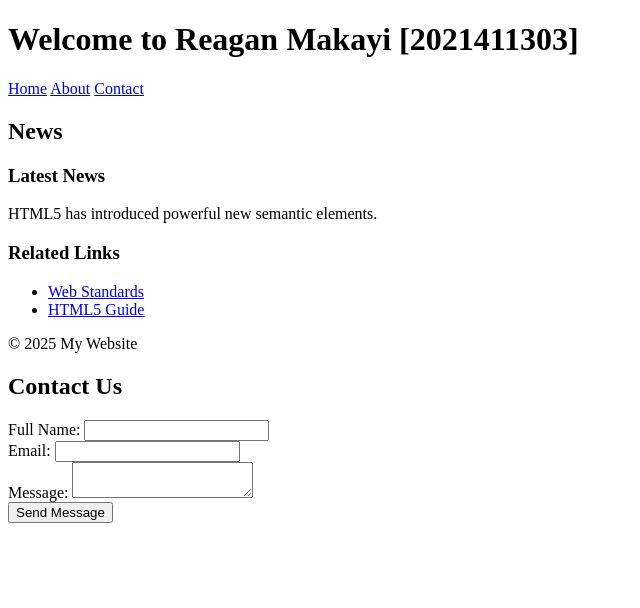
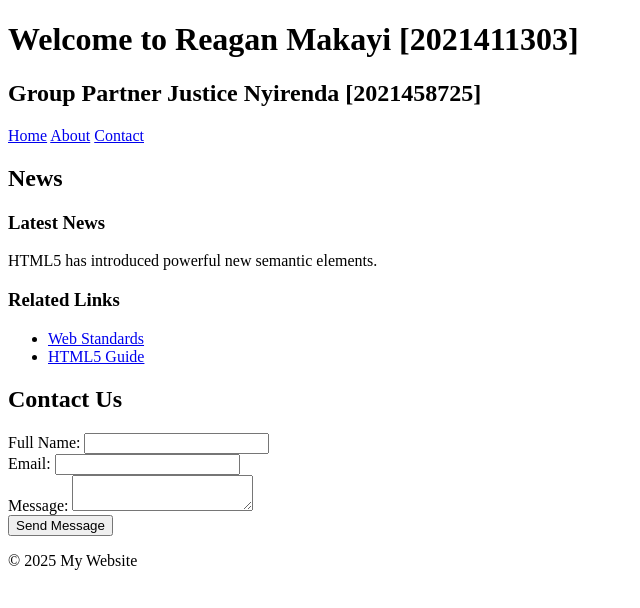
Before and after one commit to reaganmakayi1/lab2-html, a plain HTML site: page index.html in a window 1280 px wide. Shown: the whole page, without its empty margins (0-640 px from the left). Drawn offline with Linux system fonts and the light colour scheme.

Commit message:
Update index.html

```diff
--- a/index.html
+++ b/index.html
@@ -6,14 +6,17 @@
     <title>Week 2 Lab - Structured Web Page</title>
 </head>
 <body>
+
     <header>
         <h1>Welcome to Reagan Makayi [2021411303]</h1>
+        <h2> Group Partner  Justice Nyirenda [2021458725]</h2>
         <nav>
             <a href="#">Home</a>
             <a href="#">About</a>
             <a href="#">Contact</a>
         </nav>
     </header>
+
     <main>
         <section>
             <h2>News</h2>
@@ -22,6 +25,7 @@
                 <p>HTML5 has introduced powerful new semantic elements.</p>
             </article>
         </section>
+
         <aside>
             <h3>Related Links</h3>
             <ul>
@@ -30,21 +34,26 @@
             </ul>
         </aside>
     </main>
-<footer>
-<p>&copy; 2025 My Website</p>
-</footer>
+
     <section>
         <h2>Contact Us</h2>
         <form action="#" method="post">
             <label for="name">Full Name:</label>
             <input type="text" id="name" name="name" required minlength="3"><br>
+
             <label for="email">Email:</label>
             <input type="email" id="email" name="email" required><br>
+
             <label for="message">Message:</label>
-    <textarea id="message" name="message" required
-    minlength="10"></textarea><br>
+            <textarea id="message" name="message" required minlength="10"></textarea><br>
+
             <button type="submit">Send Message</button>
         </form>
     </section>
+
+    <footer>
+        <p>&copy; 2025 My Website</p>
+    </footer>
+
 </body>
 </html>
```
Lines whose indentation alone changed are shown as unchanged.
